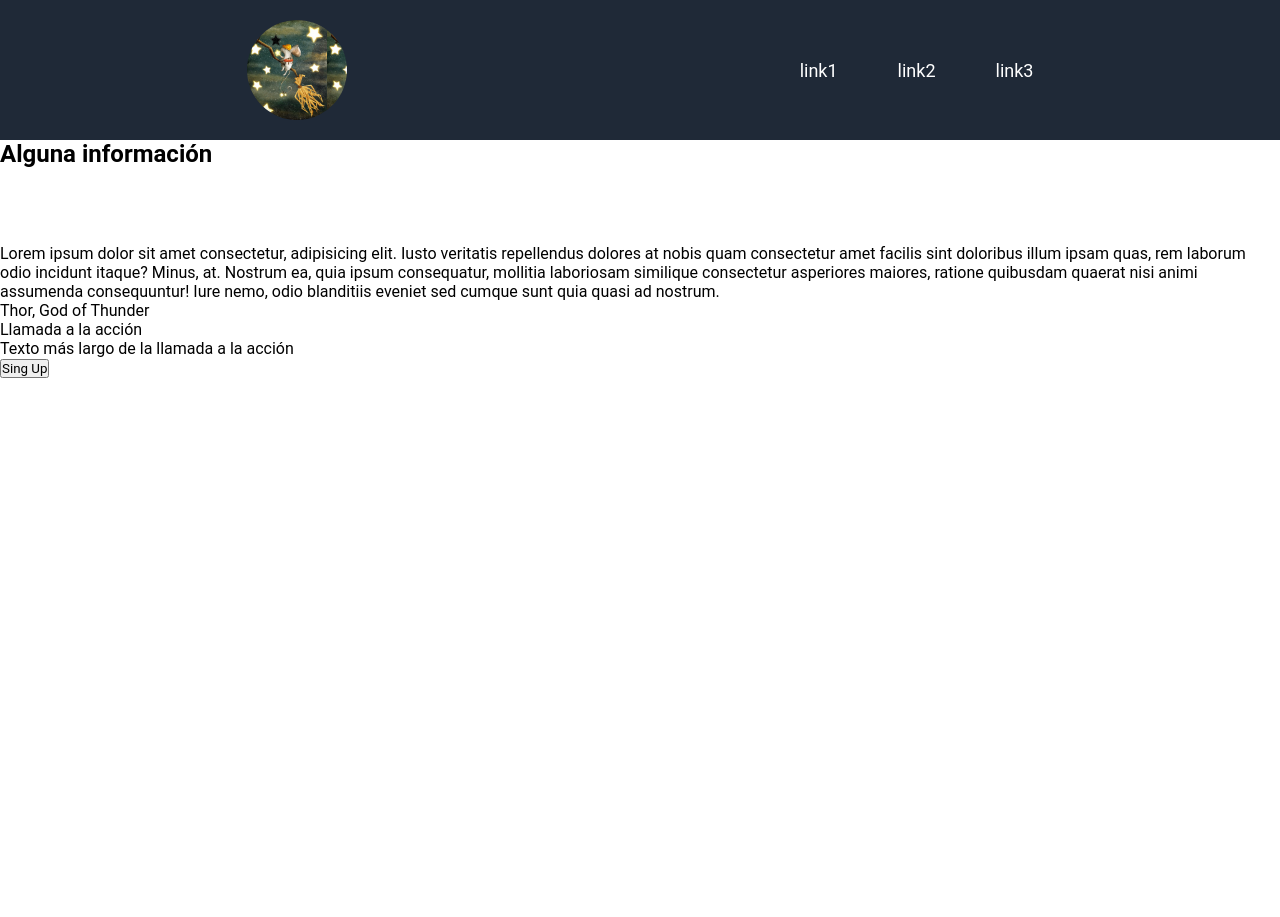
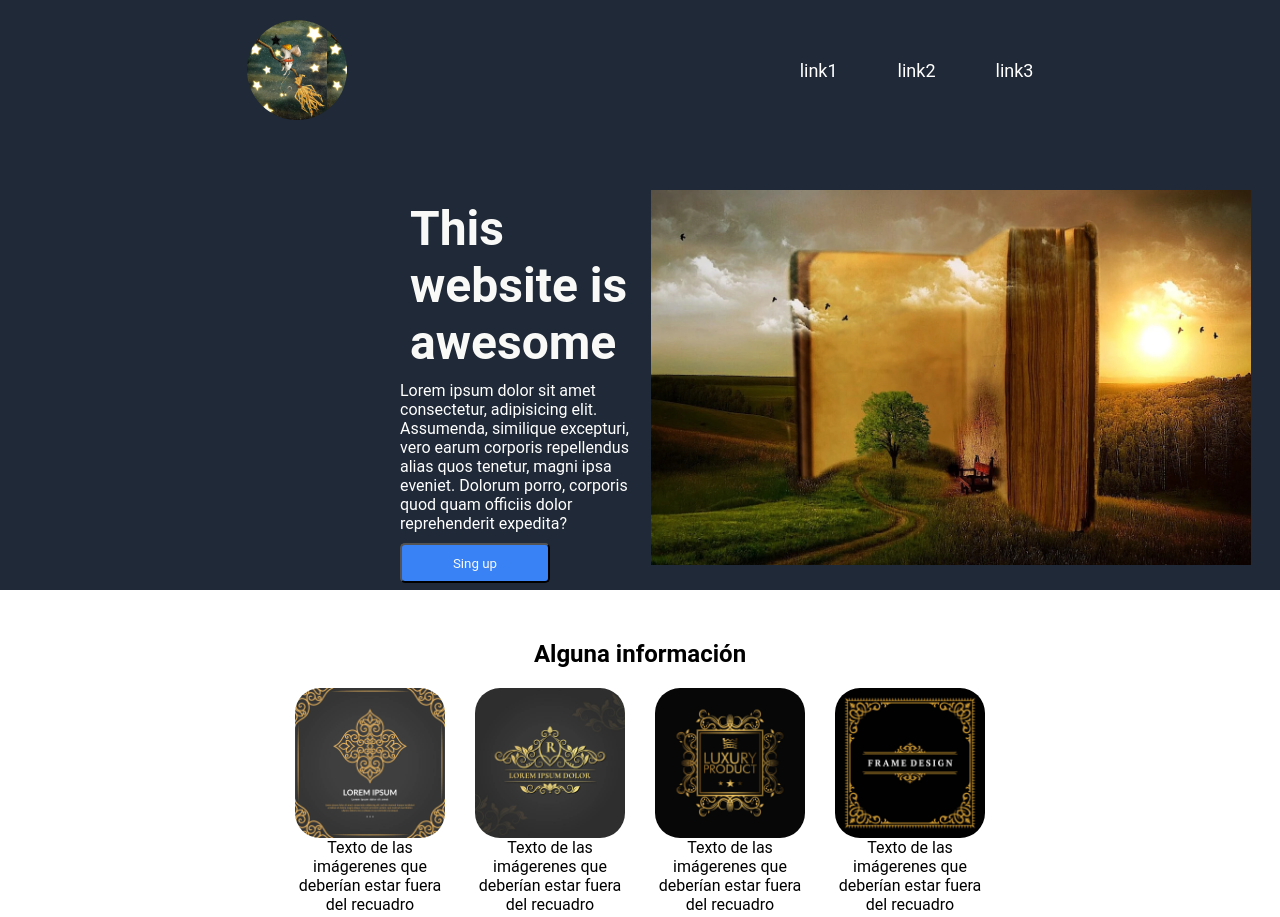
Before and after one commit to OswaldoDomingo/odin-proyecto-01, a plain HTML site: page index.html in a window 1280 px wide. Shown: the top 917 px of the page. Before the commit the page ends 800 px from the top, so only its background shows below. Drawn offline with Linux system fonts and the light colour scheme.

Commit message:
Página acabada 01

```diff
--- a/index.html
+++ b/index.html
@@ -1,11 +1,13 @@
 <!DOCTYPE html>
 <html lang="es">
+
 <head>
     <meta charset="UTF-8">
     <meta name="viewport" content="width=device-width, initial-scale=1.0">
     <title>Proyecto 1</title>
     <link rel="stylesheet" href="style.css">
 </head>
+
 <body>
     <div class="container">
         <header>
@@ -16,51 +18,69 @@
                 <li><a href="">link3</a></li>
             </ul>
         </header>
-        <article>
+        <div class="articulo-contenedor">
+            <div class="articulo-contenedor-texto">
+                <div class="articulo-contenedor-texto-cabecera">This website is awesome</div>
+                <div class="articulo-contenedor-texto-parrafo">
+                    Lorem ipsum dolor sit amet consectetur, adipisicing elit. Assumenda, similique excepturi, vero earum
+                    corporis repellendus alias quos tenetur, magni ipsa eveniet. Dolorum porro, corporis quod quam
+                    officiis dolor reprehenderit expedita?
+                </div>
+                <div class="articulo-contenedor-texto-boton">
+                    <button>Sing up</button>
+                </div>
+            </div>
+            <div class="articulo-contenedor-imagen">
+                <img src="source/book-863418_1280.webp" alt="">
+            </div>
 
-        </article>
+        </div>
+
         <div class="galeria-imagenes">
             <h2 class="galeria-imagenes-titulo">Alguna información</h2>
             <div class="galeria-imagenes-carrusel">
                 <div class="galeria-imagenes-carrusel-tarjeta">
-                    <img src="" alt="">
-                    <p class="texto-imagen"></p>
+                    <img src="source/1144085412.jpg" alt="">
+                    <p class="texto-imagen">Texto de las imágerenes que deberían estar fuera del recuadro</p>
                 </div>
                 <div class="galeria-imagenes-carrusel-tarjeta">
-                    <img src="" alt="">
-                    <p class="texto-imagen"></p>
+                    <img src="source/1145215158.jpg" alt="">
+                    <p class="texto-imagen">Texto de las imágerenes que deberían estar fuera del recuadro</p>
                 </div>
                 <div class="galeria-imagenes-carrusel-tarjeta">
-                    <img src="" alt="">
-                    <p class="texto-imagen"></p>
+                    <img src="source/1164875027.jpg" alt="">
+                    <p class="texto-imagen">Texto de las imágerenes que deberían estar fuera del recuadro</p>
                 </div>
                 <div class="galeria-imagenes-carrusel-tarjeta">
-                    <img src="" alt="">
-                    <p class="texto-imagen"></p>
+                    <img src="source/1325213093.jpg" alt="">
+                    <p class="texto-imagen">Texto de las imágerenes que deberían estar fuera del recuadro</p>
+                </div>
             </div>
         </div>
         <div class="frase">
             <div class="frase-texto">
-                    Lorem ipsum dolor sit amet consectetur, adipisicing elit. Iusto veritatis repellendus dolores at nobis quam consectetur amet facilis sint doloribus illum ipsam quas, rem laborum odio incidunt itaque? Minus, at.
-                    Nostrum ea, quia ipsum consequatur, mollitia laboriosam similique consectetur asperiores maiores, ratione quibusdam quaerat nisi animi assumenda consequuntur! Iure nemo, odio blanditiis eveniet sed cumque sunt quia quasi ad nostrum.
+                Lorem ipsum dolor sit amet consectetur, adipisicing elit. Iusto veritatis repellendus dolores at
+                nobis quam consectetur amet facilis sint doloribus illum ipsam quas, rem laborum odio incidunt
+                itaque?
             </div>
             <div class="frase-firma">
-                    Thor, God of Thunder
+                - Thor, God of Thunder
             </div>
         </div>
         <footer>
             <div class="pie">
                 <div class="pie-texto">
-                        <p>Llamada a la acción</p>
-                        <p>Texto más largo de la llamada a la acción</p>
+                    <p class="pie-texto-titulo">Llamada a la acción</p>
+                    <p class="pie-texto-subtitulo">Texto más largo de la llamada a la acción</p>
                 </div>
                 <div class="pie-boton">
                     <button>Sing Up</button>
                 </div>
             </div>
+
         </footer>
-        </div>
 
     </div>
 </body>
+
 </html>
--- a/style.css
+++ b/style.css
@@ -9,6 +9,7 @@ header{
     justify-content: space-around;
     padding: 20px;
     align-items: center;
+    padding-bottom: 70px;
 }
 a{
     color: white;
@@ -29,3 +30,121 @@ header ul{
     list-style: none;
     color: white;
 }
+.articulo-contenedor{
+    display: flex;
+    background-color: #1F2937;
+    color: white;
+    align-items: center;
+    justify-content: space-around;
+}
+.articulo-contenedor-texto{
+    display: flex;
+    flex-direction: column;
+    width: 20%;
+    height: 400px;
+    padding-left: 400px;
+}
+.articulo-contenedor-texto-cabecera{
+    font-size: 48px;
+    font-weight: 700;
+    color:#F9FAF8;
+    margin: 10px;
+}
+.articulo-contenedor-texto-boton>button{
+    width: 150px;
+    height: 40px;
+    border-radius: 5px;
+    background-color: #3882F6;
+    color: #F9FAF8;
+    cursor: pointer;
+    margin-top: 10px;
+
+}
+.articulo-contenedor-imagen{
+    width: 50%;
+    height: 400px;
+}
+
+.articulo-contenedor-imagen>img{
+    width: 600px;
+}
+.galeria-imagenes{
+    margin-top: 50px;
+    display: flex;
+    flex-direction: column;
+    align-items: center;
+    height: 400px;
+}
+.galeria-imagenes-titulo{
+    margin-bottom: 20px;
+}
+.galeria-imagenes-carrusel{
+    display: flex;
+    flex-direction: row;
+    gap: 30px;
+}
+.galeria-imagenes-carrusel-tarjeta{
+    width: 150px;
+    height: 150px;
+    display: flex;
+    flex-direction: column;
+}
+.galeria-imagenes-carrusel-tarjeta>img{
+    border-radius: 25px;
+}
+.texto-imagen{
+    text-align: center;
+}
+.frase{
+    height: auto;
+    background-color: #e5e7eb;
+    display: flex;
+    flex-direction: column;
+    align-items: center;
+    padding: 100px;
+}
+.frase-texto{
+    font-size: 36px;
+    font-weight:lighter;
+    font-style: italic;
+    color: #1F2937;
+    width: 900px;
+}
+.frase-firma{
+    width: 600px;
+    font-weight: bold;
+    text-align: right;
+}
+footer {
+    width: 100%;
+    height: 400px;
+    display: flex;
+    flex-direction: row;
+    justify-content: center;
+    align-items: center;
+}
+.pie{
+    width: 800px;
+    height: 90px;
+    background-color: #3882F6;
+    border-radius: 15px;
+    padding: 20px;
+    color: #e5e7eb;
+    display: flex;
+    align-items: center;
+    justify-content: space-around;
+}
+.pie-texto-titulo{
+    font-weight: 800;
+}
+.pie-boton>button{
+    width: 100px;
+    height: 30px;
+    background-color: transparent;
+    color: #e5e7eb;
+    border-color: #F9FAF8;
+    /* border-style: none; */
+    border: 1px solid white;
+    border-radius: 5px;
+    cursor: pointer;
+}
```
Also changed, not shown: source/1144085412.jpg (added), source/1145215158.jpg (added), source/1164875027.jpg (added), source/1325213093.jpg (added), source/book-863418_1280.webp (added). Lines whose indentation alone changed are shown as unchanged.
